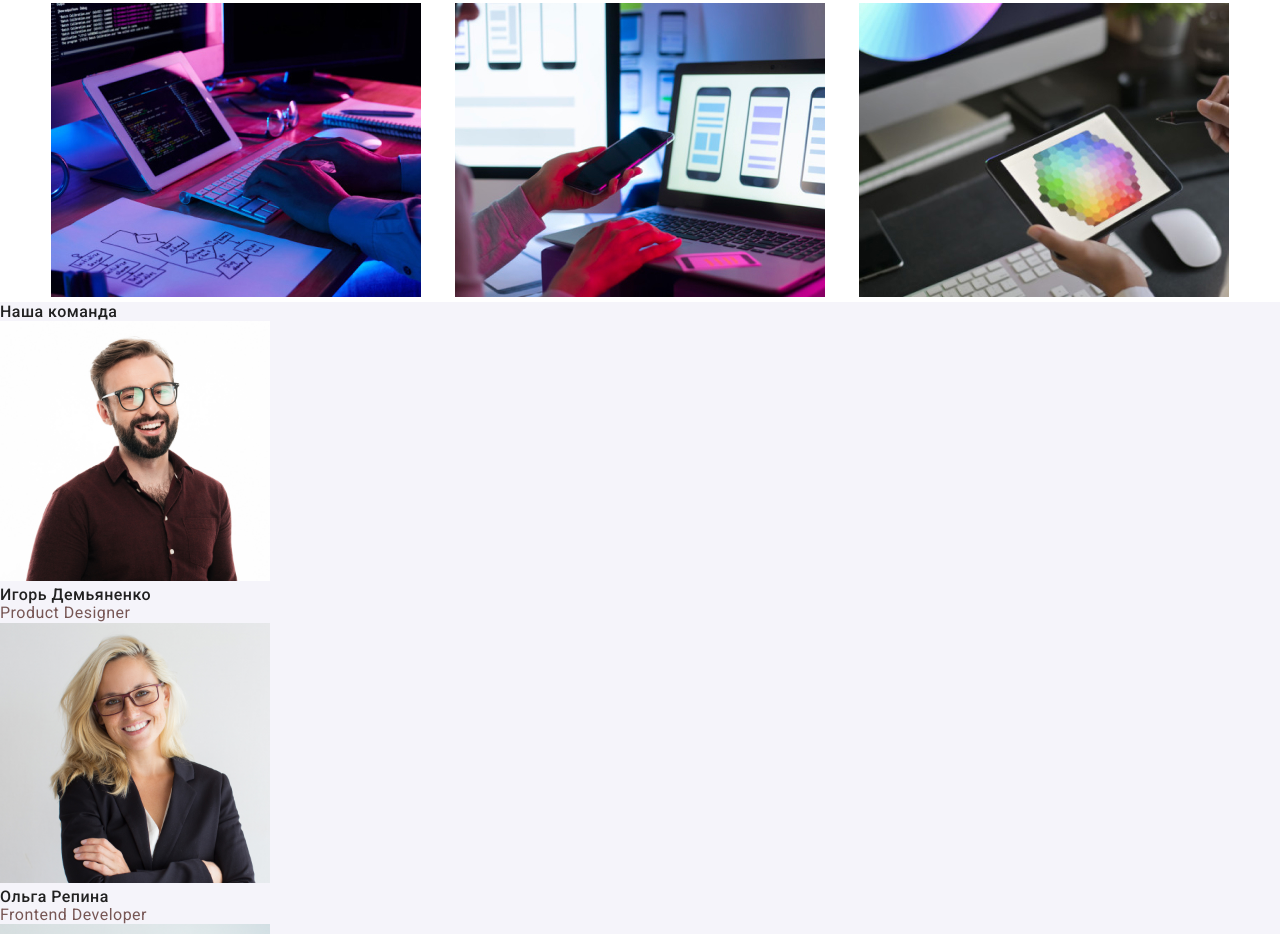
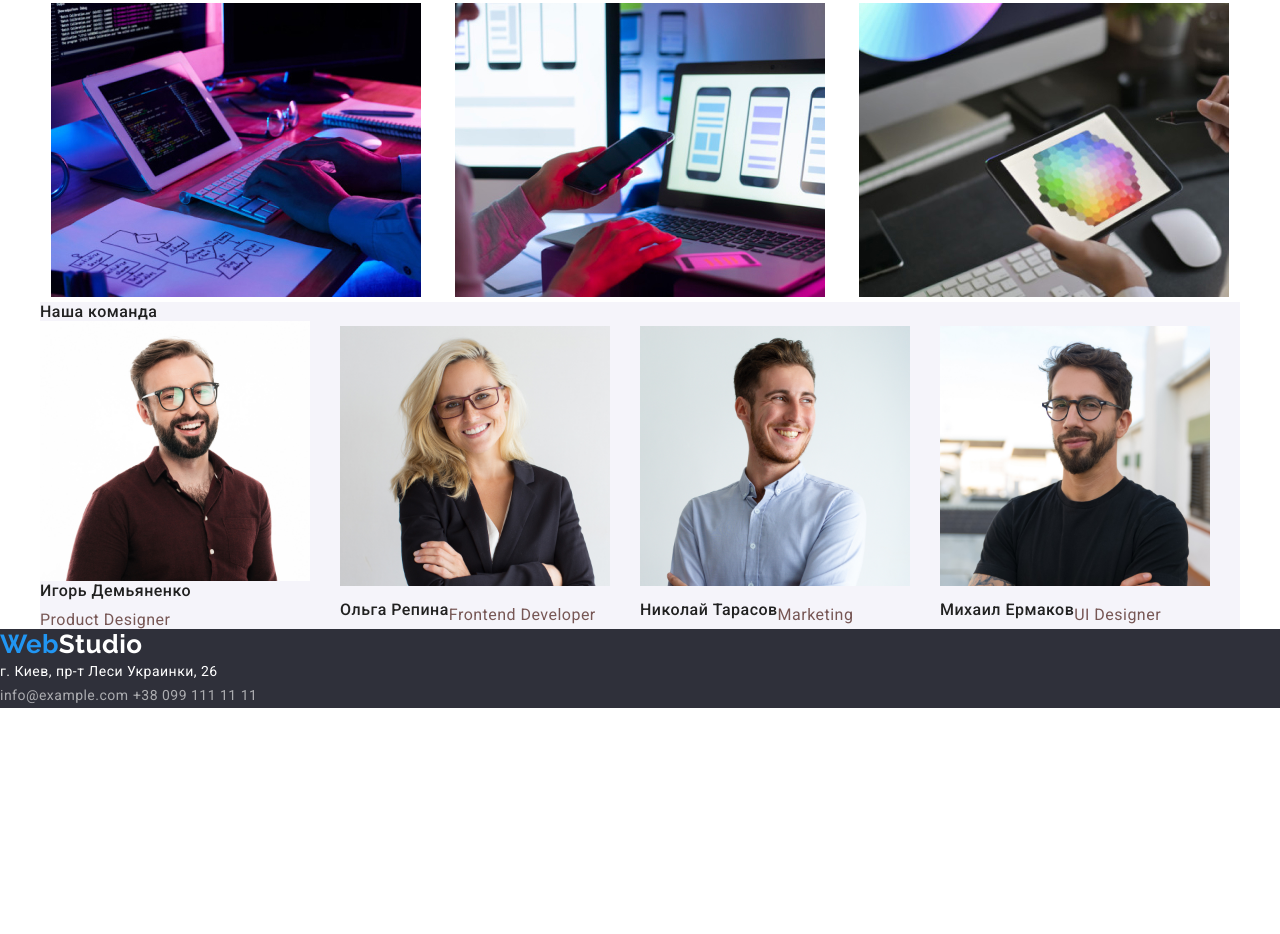
Before and after one commit to Vobzilla/goit-markup-hw-03, a plain HTML site: page index.html in a window 1280 px wide. Shown: the part 1038-1972 px from the top of the page. After the commit the page ends 1746 px from the top, so only its background shows below. Drawn offline with nearby package versions, Linux system fonts and the light colour scheme.

Commit message:
team-flex

```diff
--- a/index.html
+++ b/index.html
@@ -89,29 +89,31 @@
     </section>
     <!--team -->
     <section class="section team">
+      <div class="conteiner">
         <h2 class="team title">Наша команда</h2>
         <ul class="team list">
-        <li>
+          <li class="item">
             <img src="./images/img.jpg" alt="Игорь Демьяненко.jpg" width="270" />
             <h3 class="team title">Игорь Демьяненко</h3>
-          <p>Product Designer</p>
+            <p class="team-text">Product Designer</p>
           </li>
-        <li>
+          <li class="item">
             <img src="./images/img2.jpg" alt="Ольга Репина.jpg" width="270" />
             <h3 class="team title">Ольга Репина</h3>
-          <p>Frontend Developer</p>
+            <p class="team-text">Frontend Developer</p>
           </li>
-        <li>
+          <li class="item">
             <img src="./images/img3.jpg" alt="Николай Тарасов.jpg" width="270" />
             <h3 class="team title">Николай Тарасов</h3>
-          <p>Marketing</p>
+            <p class="team-text">Marketing</p>
           </li>
-        <li>
+          <li class="item">
             <img src="./images/img4.jpg" alt="Михаил Ермаков.jpg" width="270" />
             <h3 class="team title">Михаил Ермаков</h3>
-          <p>UI Designer</p>
+            <p class="team-text">UI Designer</p>
           </li>
         </ul>
+      </div>
     </section>
   </main>
   <!--footer-->
--- a/scc/styles.css
+++ b/scc/styles.css
@@ -6,6 +6,7 @@
 /* Вторичный цвет фона #2F303A; */
 /* Цвет фона team #F5F4FA */
 :root {
+    --indent-cards: 30px;
     --primery-text-color: #775755;
     --title-text-color: #212121;
     --accent-color: #2196F3;
@@ -32,7 +33,10 @@ p {
     margin: 0;
 }
 
-
+img {
+    display: block;
+    max-width: 100%;
+}
 
 ul {
     padding-inline-start: 0;
@@ -132,7 +136,7 @@ footer>.logo {
 }
 
 .auth-nav .item:not(:last-child) {
-    margin-right: 30px;
+    margin-right: var(--indent-cards)
 }
 
 .auth-nav .link {
@@ -155,7 +159,7 @@ footer>.logo {
 
 .hero-title {
     padding-top: 200px;
-    margin-bottom: 30px;
+    margin-bottom: var(--indent-cards);
     color: var(--white-color);
     font-weight: 900;
     font-size: 44px;
@@ -199,7 +203,7 @@ footer>.logo {
 }
 
 .features-list .item:not(:last-child) {
-    margin-right: 30px;
+    margin-right: var(--indent-cards)
 }
 
 .features .title {
@@ -226,10 +230,11 @@ footer>.logo {
 
 .work-list .item {
     display: inline-block;
+    text-align: center;
 }
 
 .work-list .item:not(:last-child) {
-    margin-right: 30px;
+    margin-right: var(--indent-cards)
 }
 
 .work .title {
@@ -240,11 +245,23 @@ footer>.logo {
 
 /* Team */
 .section .team {
+    display: flex;
     background-color: var(--bgc-team);
 }
 
 .team {
     background-color: var(--white-color);
+}
+
+.team .item {
+    display: flex;
+    align-items: center;
+    flex-wrap: wrap;
+    flex-basis: calc(100%/4 - var(--indent-cards));
+}
+
+.team .item:not(:last-child) {
+    margin-right: var(--indent-cards);
 }
 
 .team .title {
@@ -254,6 +271,8 @@ footer>.logo {
 }
 
 .team-text {
+    display: inline-block;
+    margin-top: 10px;
     font-size: 16px;
     line-height: 1.19;
 }
```
Lines whose indentation alone changed are shown as unchanged.
